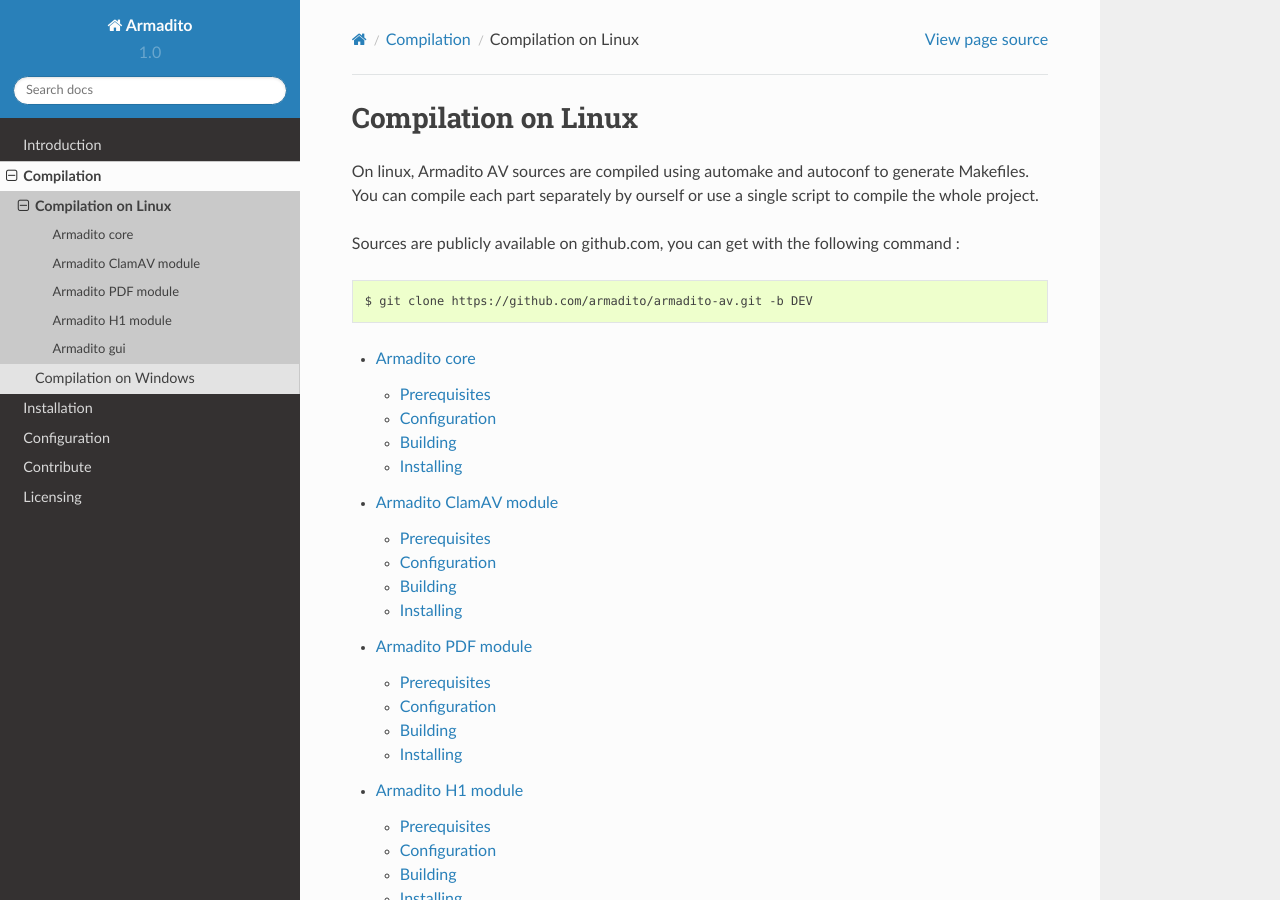
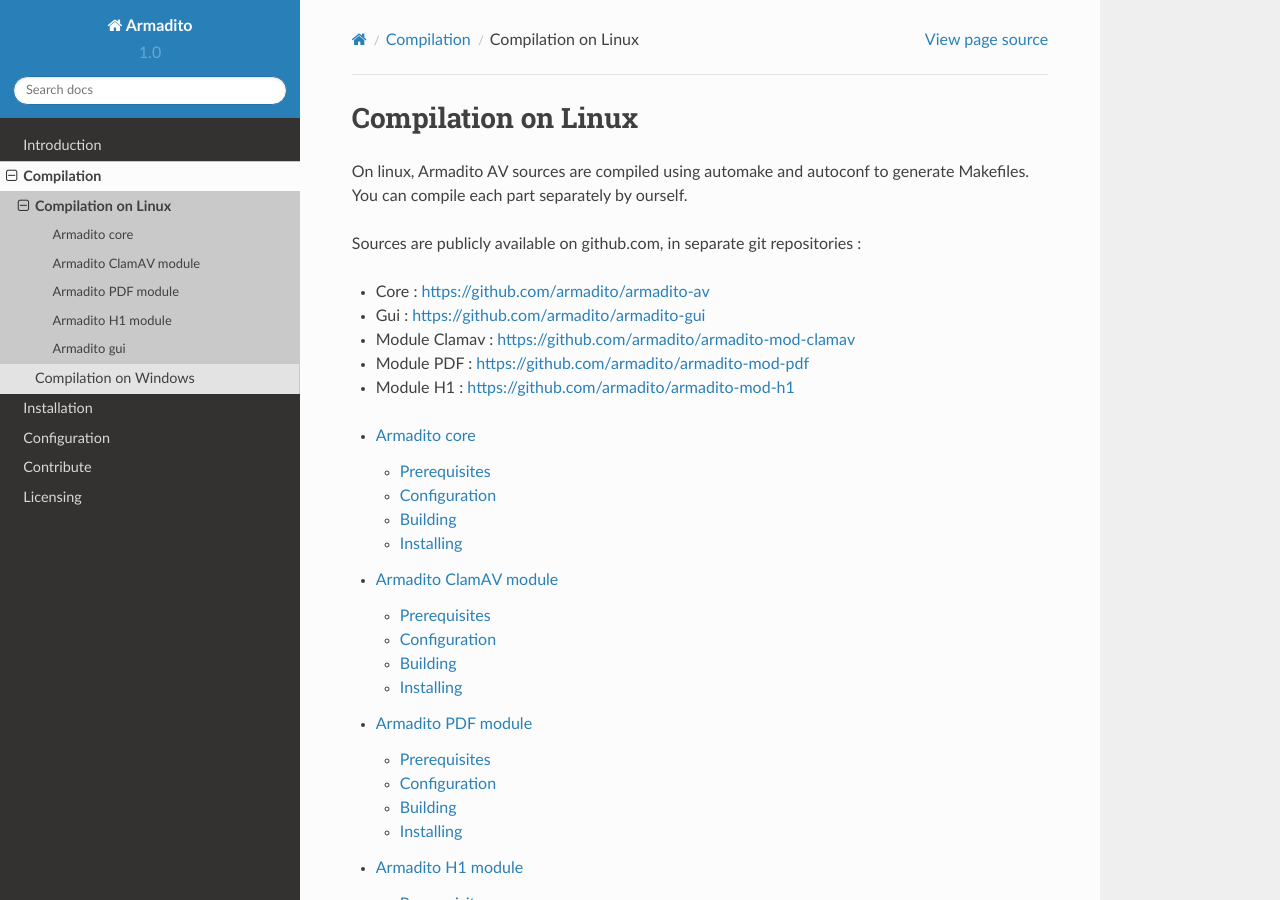
Before and after one commit to armadito/armadito-doc, a Sphinx documentation site: the page built from source/compilation/linux/index.rst, in a window 1280 px wide and 900 px high. Built offline with Sphinx 7.4.7 and the Read the Docs theme 2.0.0, drawn with Linux system fonts in a browser that asks for light colours.

Commit message:
Update linux compilation intro

```diff
--- a/source/compilation/linux/index.rst
+++ b/source/compilation/linux/index.rst
@@ -2,13 +2,15 @@
 ====================
 
 On linux, Armadito AV sources are compiled using automake and autoconf to generate Makefiles.
-You can compile each part separately by ourself or use a single script to compile the whole project.
+You can compile each part separately by ourself.
 
-Sources are publicly available on github.com, you can get with the following command :
+Sources are publicly available on github.com, in separate git repositories :
 
-::
-
-   $ git clone https://github.com/armadito/armadito-av.git -b DEV
+* Core : `<https://github.com/armadito/armadito-av>`_
+* Gui : `<https://github.com/armadito/armadito-gui>`_
+* Module Clamav : `<https://github.com/armadito/armadito-mod-clamav>`_
+* Module PDF : `<https://github.com/armadito/armadito-mod-pdf>`_
+* Module H1 : `<https://github.com/armadito/armadito-mod-h1>`_
 
 .. toctree::
    :maxdepth: 2
```
